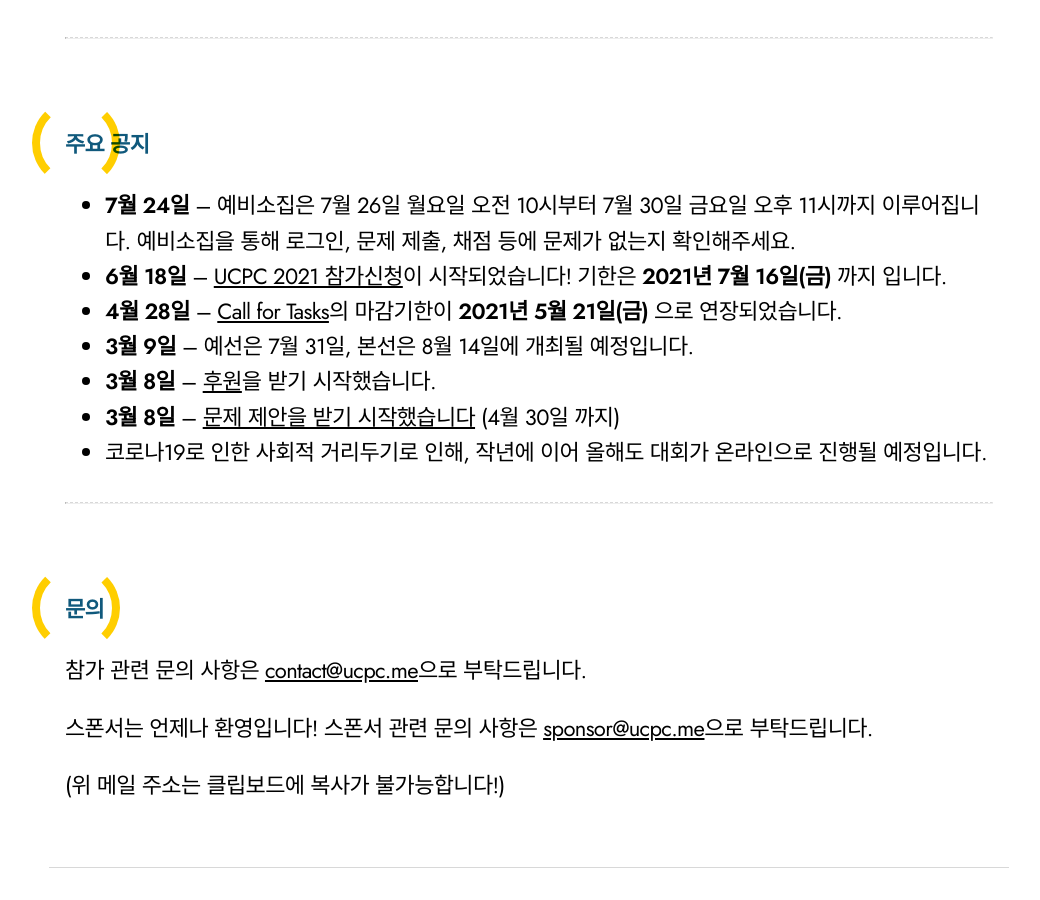
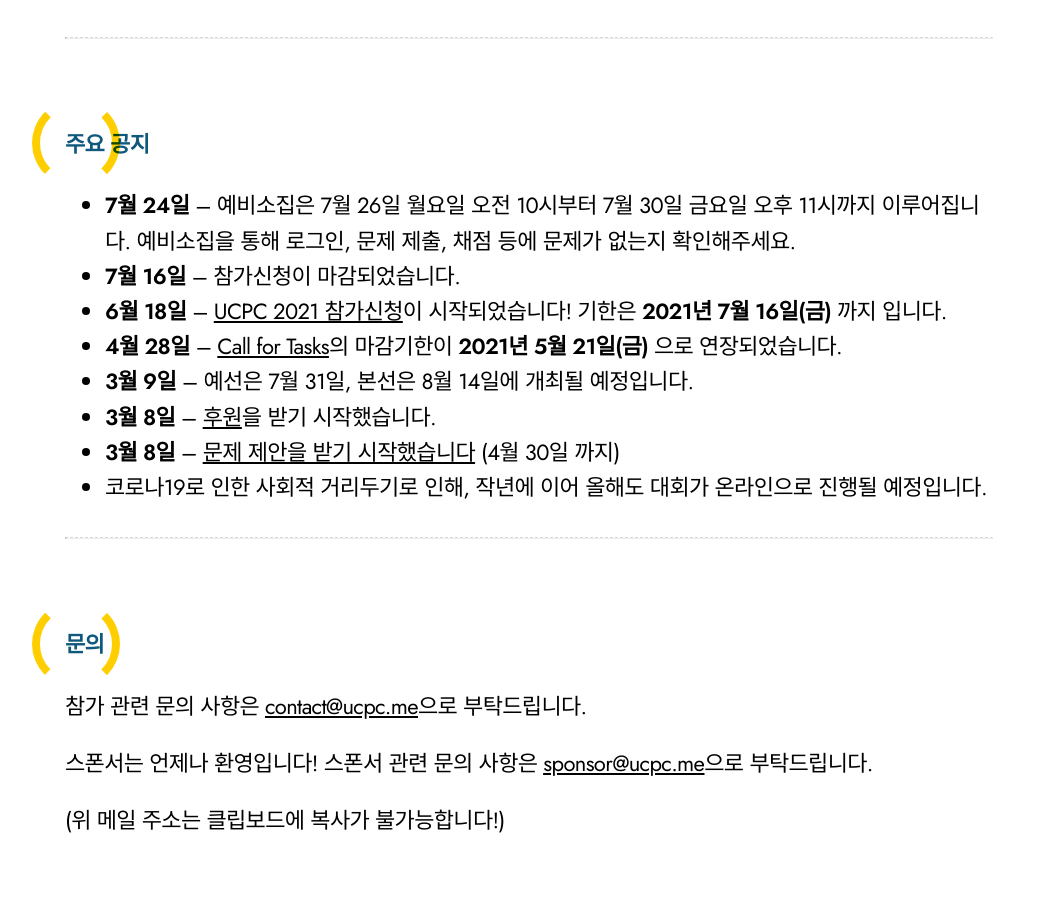
Before and after one commit to ucpcc/2021, a Jekyll site: the page built from index.md, in a window 1280 px wide and 900 px high, scrolled down 1867 px. Shown: the whole window, without its empty margins (111-1151 px from the left). Built offline with Jekyll 4.4.1, drawn with Linux system fonts in a browser that asks for light colours.

Commit message:
Update index.md

```diff
--- a/index.md
+++ b/index.md
@@ -22,6 +22,7 @@ title: UCPC 2021
 ## 주요 공지
 
 - **7월 24일** -- 예비소집은 7월 26일 월요일 오전 10시부터 7월 30일 금요일 오후 11시까지 이루어집니다. 예비소집을 통해 로그인, 문제 제출, 채점 등에 문제가 없는지 확인해주세요.
+- **7월 16일** -- 참가신청이 마감되었습니다.
 - **6월 18일** -- [UCPC 2021 참가신청](https://ucpc.me/about/)이 시작되었습니다! 기한은 **2021년 7월 16일(금)** 까지 입니다.
 - **4월 28일** -- [Call for Tasks](https://ucpc.me/tasks/)의 마감기한이 **2021년 5월 21일(금)** 으로 연장되었습니다.
 - **3월 9일** -- 예선은 7월 31일, 본선은 8월 14일에 개최될 예정입니다.
```
